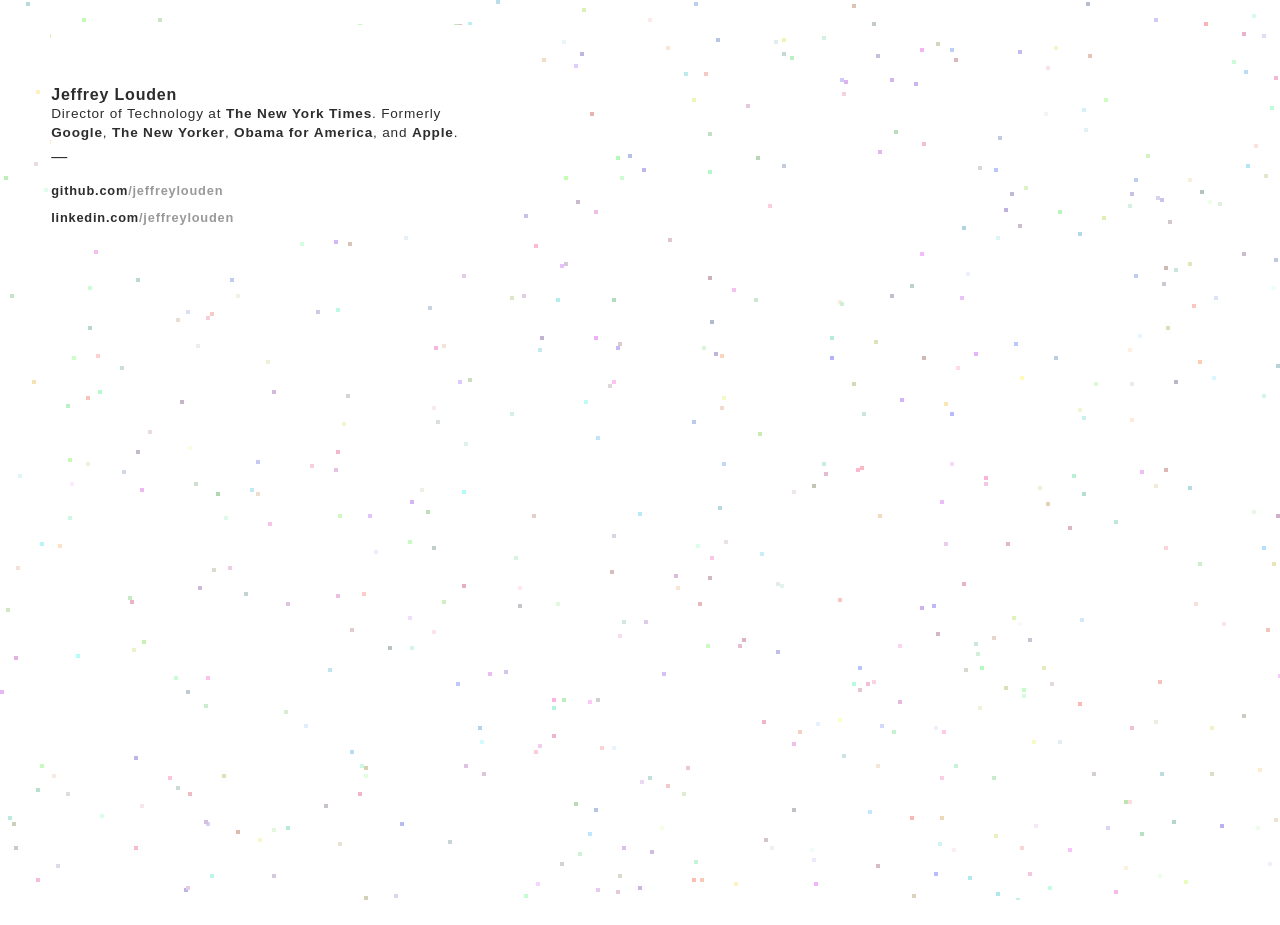
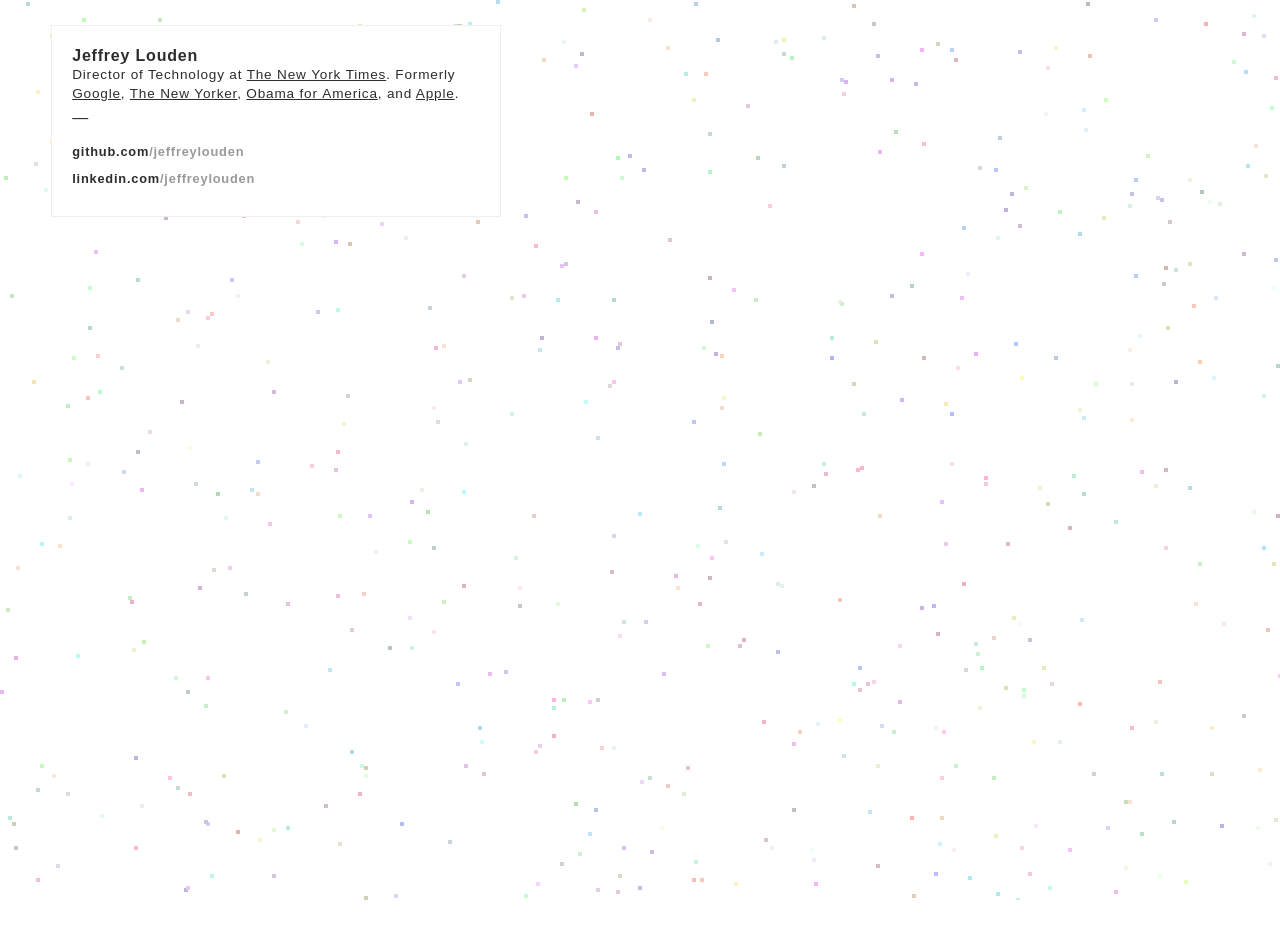
Before and after one commit to jeffreylouden/jeffreylouden.github.com, a Jekyll site: the page built from index.html, in a window 1280 px wide. Built offline with Jekyll 4.4.1, drawn with Linux system fonts in a browser that asks for light colours; some web fonts are replaced.

Commit message:
Update style.css

```diff
--- a/css/style.css
+++ b/css/style.css
@@ -298,8 +298,7 @@
 
 body a {
     color: inherit;
-    font-weight: 600;
-    text-decoration: none;
+    text-decoration: underline;
 }
 
 h1 {
@@ -317,10 +316,12 @@
 
 #main {
     background: #fff;
+    border: 1px solid #f0f0f0;
     font-size: 0.85rem;
     line-height: 1.2rem;
     letter-spacing: 0.05rem;
     margin: 30px auto;
+    padding: 20px;
 }
 
 #main p {
@@ -382,9 +383,6 @@
 @media screen and (min-width: 500px) {
     body {
         padding: 0 0 0 4%;
-    }
-    header {
-        padding-top: 60px;
     }
     #main {
         margin: 2% 0;
```
